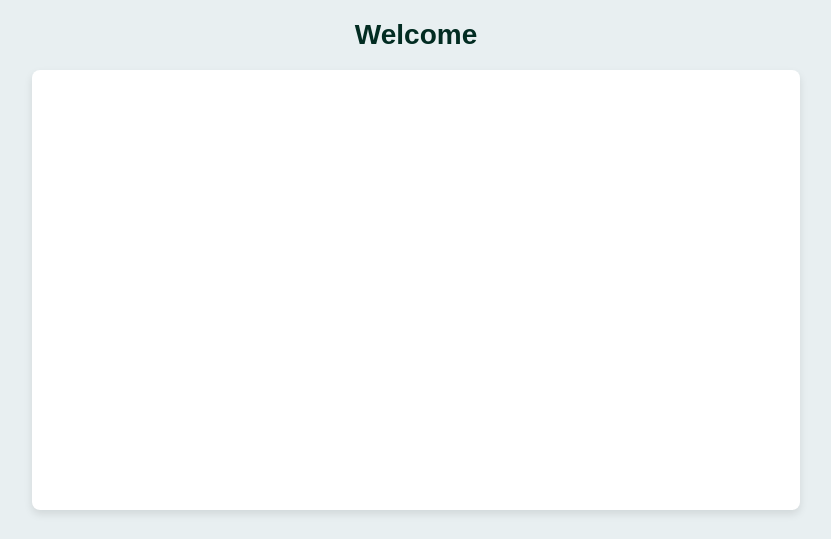
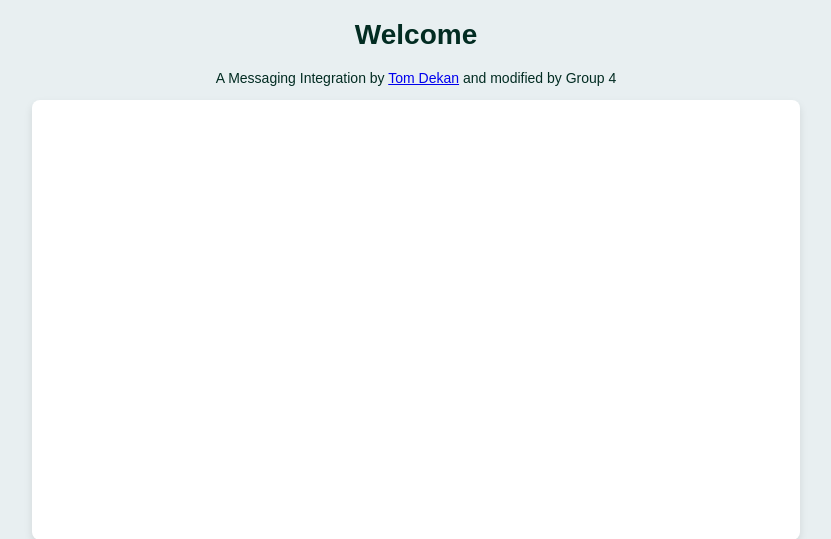
Before and after one commit to shadowhexer/django_message_integration, a Django app: template chat/templates/chat/chat.html in a window 1280 px wide. Shown: the top 539 px of the page, without its empty margins (224-1055 px from the left). Run offline with Django 5.2, Linux system fonts and the light colour scheme; the template is opened without the code that fills it, so the values that code supplies are empty; some libraries are stand-ins or nearby versions.

Commit message:
Small change

```diff
--- a/chat/templates/chat/chat.html
+++ b/chat/templates/chat/chat.html
@@ -102,6 +102,7 @@
 <body>
 <div class="header">
     <h1>Welcome {{ request.session.username }}</h1>
+    <p>A Messaging Integration by <a href="https://www.photondesigner.com/articles/instant-messenger?ref=rdjango-instant-messenger" target="_blank">Tom Dekan</a> and modified by Group 4</p>
 </div>
 
 <div class="container">
```
